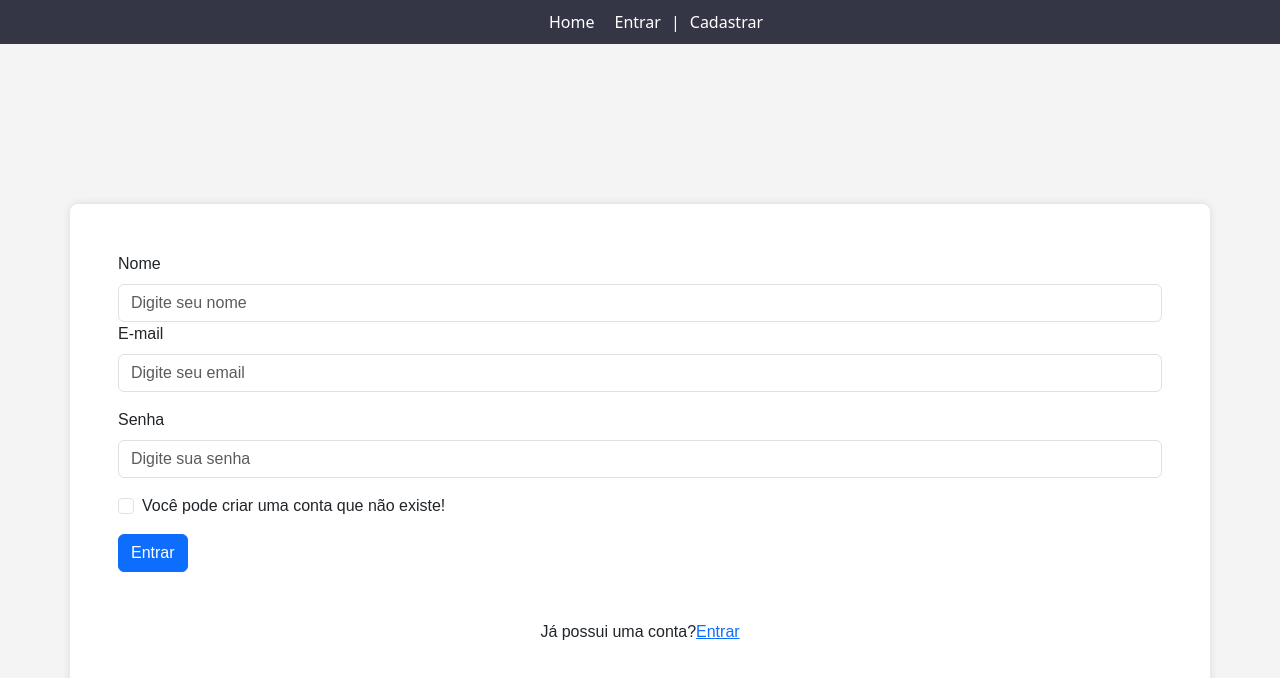
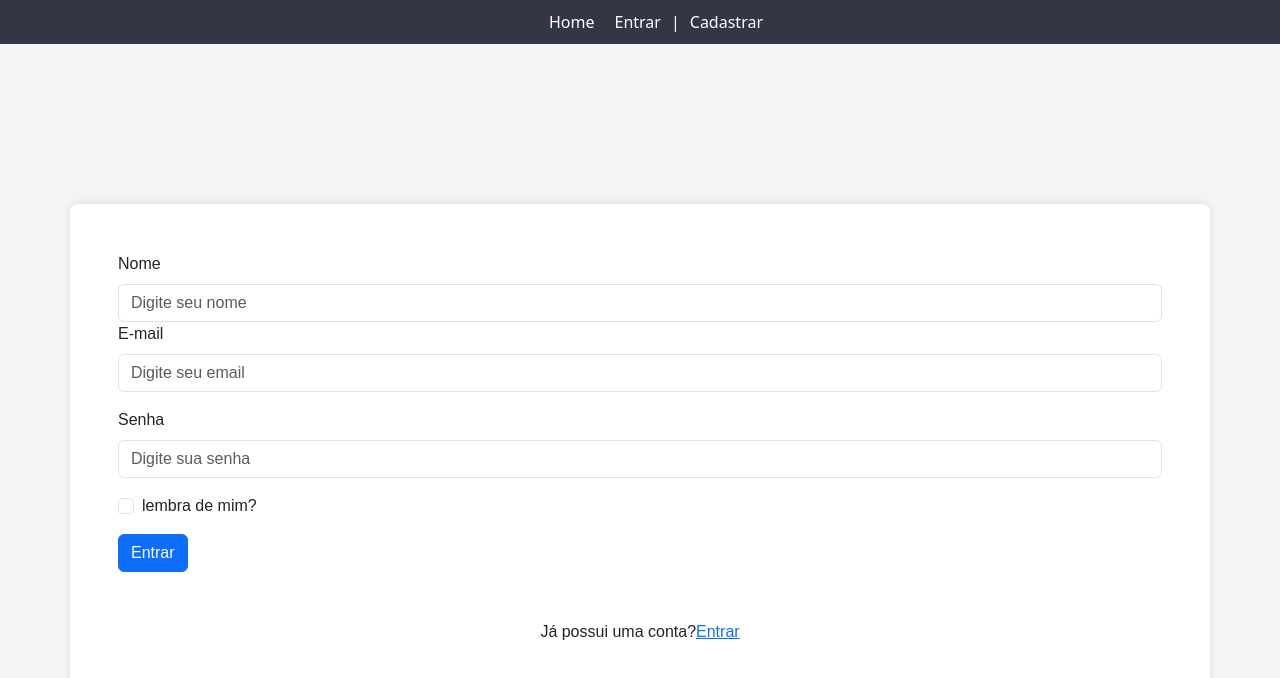
Before and after one commit to richardmoraessouza/shoppingLife, a React (Vite) app in the folder frontend/: page /cadastra in a window 1280 px wide. Shown: the top 678 px of the page. Built offline with nearby package versions, Linux system fonts and the light colour scheme.

Commit message:
mudei o check

```diff
--- a/frontend/src/components/AuthenticationGateway/Authentication.tsx
+++ b/frontend/src/components/AuthenticationGateway/Authentication.tsx
@@ -104,7 +104,7 @@ function Authentication( {situacao}: Props ) {
                         required
                     />
                     <label className="form-check-label" htmlFor="exampleCheck1">
-                        {verificar ? "Lembrar login?" : "Você pode criar uma conta que não existe!"}
+                        {verificar ? "Lembrar login?" : "lembra de mim?"}
                     </label>
                 </div>
                 <button type="submit" className="btn btn-primary">
```
